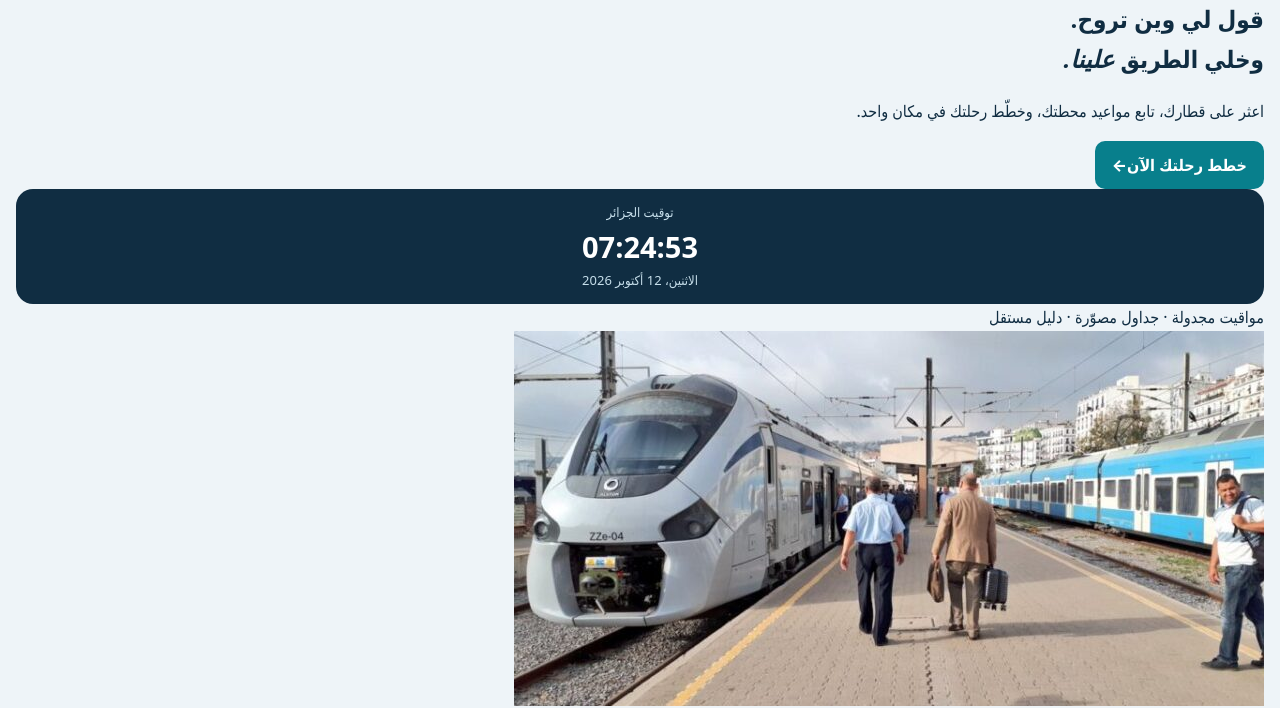
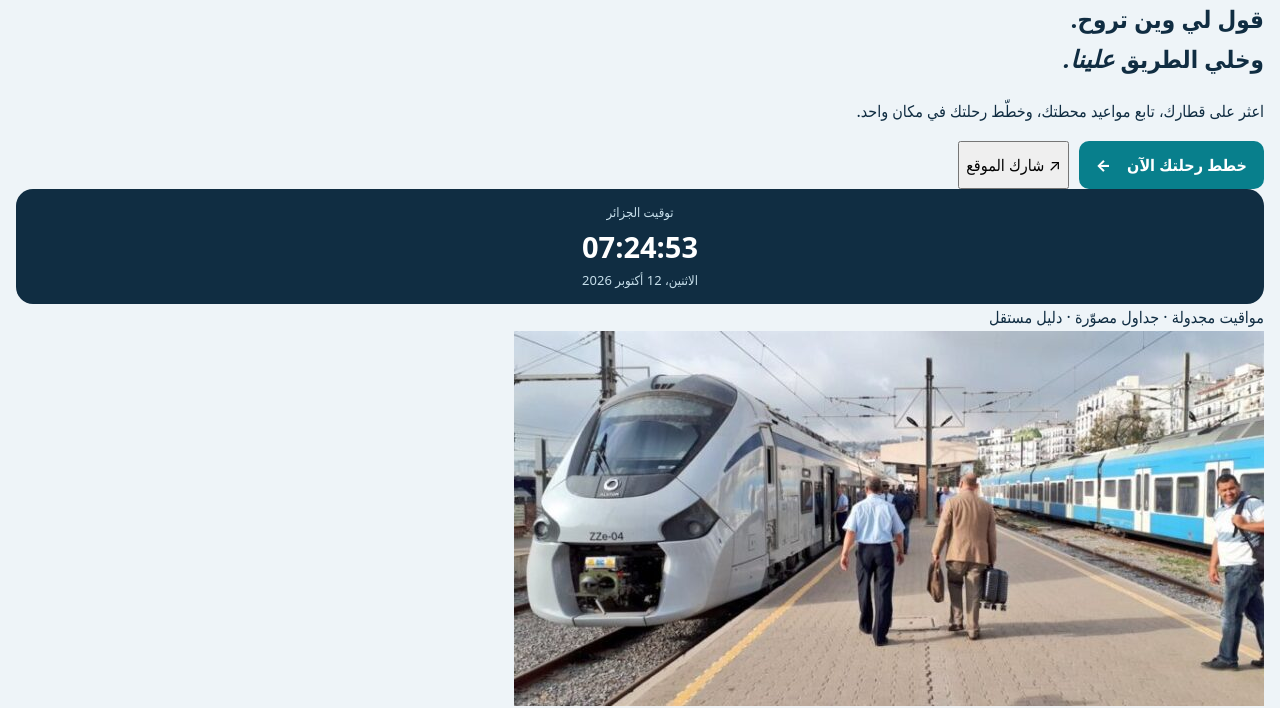
Before and after one commit to imadtbn/trains-dz, a website with bundled scripts: page index.html in a window 1280 px wide. Shown: the part 102-810 px from the top of the page. Built offline with nearby package versions, Linux system fonts and the light colour scheme.

Commit message:
Add share site button alongside home hero CTA

```diff
--- a/index.html
+++ b/index.html
@@ -94,8 +94,14 @@
             <div class="shell hero-layout">
                 <div class="hero-copy"><span class="hero-label"><i></i> الجزائر، محطة بمحطة</span>
                     <h1>قول لي وين تروح.<br>وخلي الطريق <em>علينا.</em></h1>
-                    <p>اعثر على قطارك، تابع مواعيد محطتك، وخطّط رحلتك في مكان واحد.</p><a class="button hero-action"
-                        href="sectors/sntf-search.html">خطط رحلتك الآن <span>←</span></a>
+                    <p>اعثر على قطارك، تابع مواعيد محطتك، وخطّط رحلتك في مكان واحد.</p><div class="hero-actions" style="display:flex;flex-wrap:wrap;align-items:stretch;gap:10px;margin-top:13px">
+                        <a class="button hero-action" style="margin-top:0;gap:16px;justify-content:center"
+                            href="sectors/sntf-search.html">خطط رحلتك الآن <span>←</span></a>
+                        <button class="share-open" type="button" aria-haspopup="dialog"
+                            aria-controls="share-dialog" style="width:auto;min-height:46px;justify-content:center">
+                            <span aria-hidden="true">↗</span> شارك الموقع
+                        </button>
+                    </div>
                     <div class="clock-box"><span>توقيت الجزائر</span><time id="clock" aria-live="off"
                             dir="ltr">--:--:--</time><small id="date-label">—</small></div>
                     <div class="hero-footnote">مواقيت مجدولة · جداول مصوّرة · دليل مستقل</div>
```
